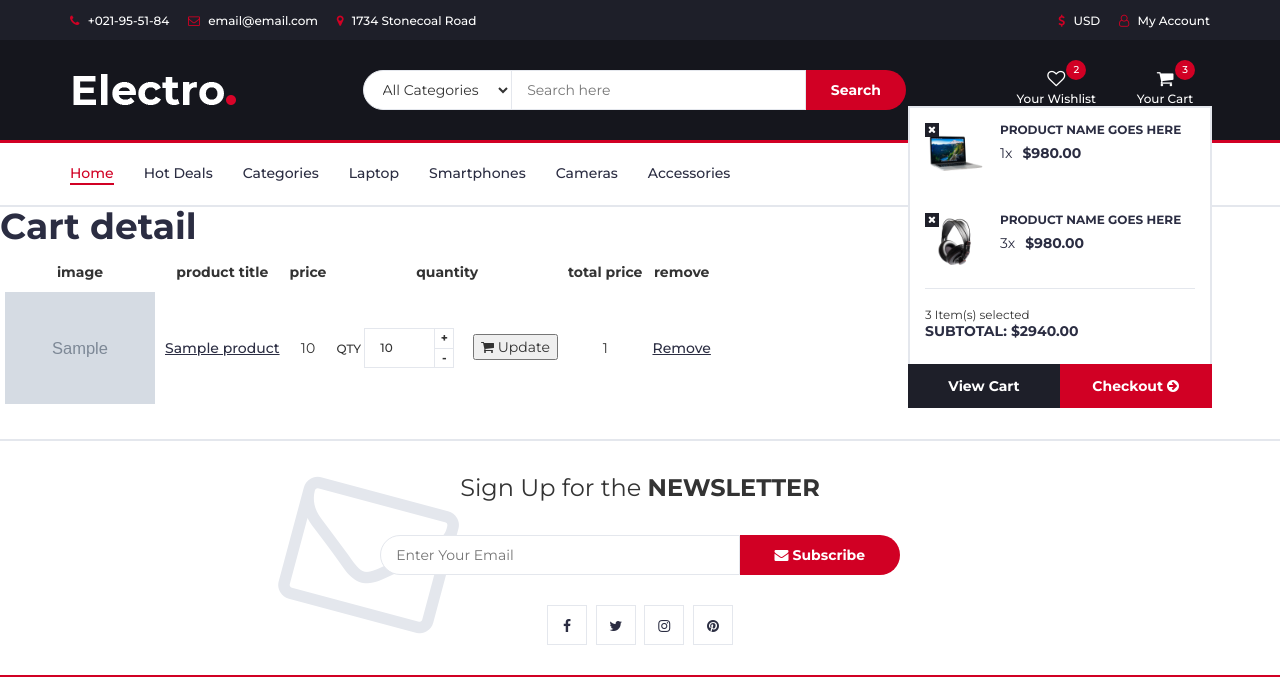
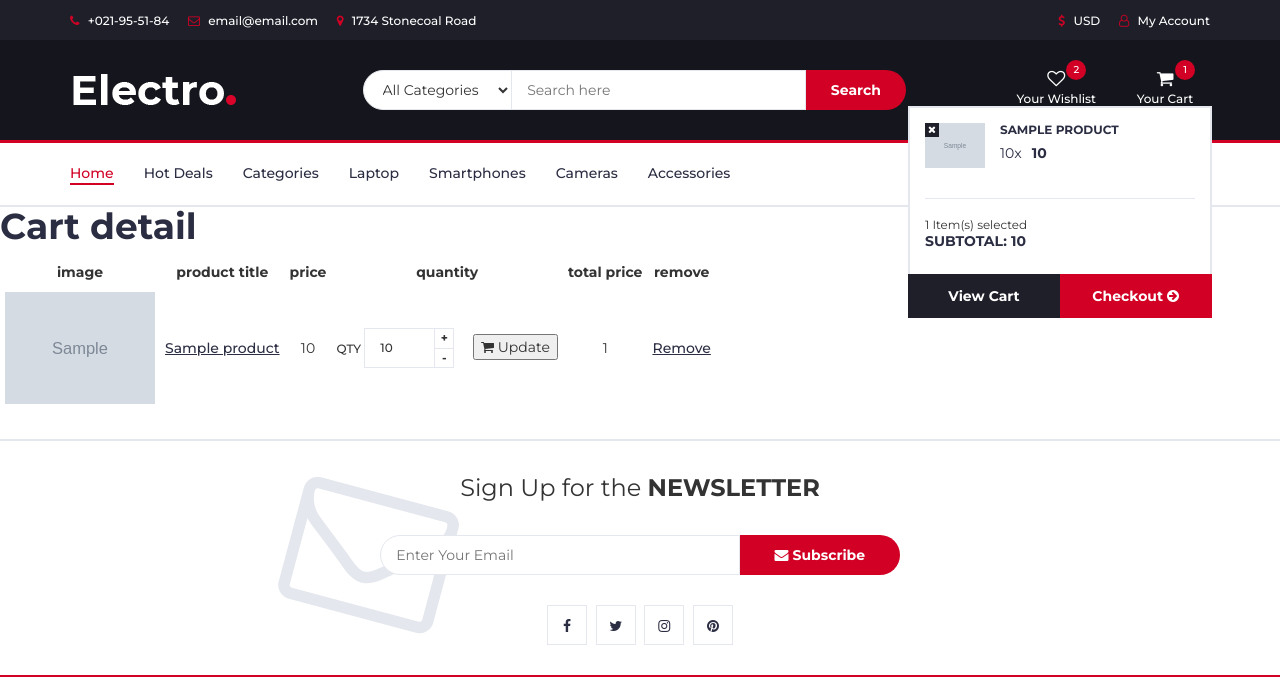
Before and after one commit to miladhzz/daneshjooyar_shop2, a Django app: template shop/templates/cart_detail.html in a window 1280 px wide, after a click that opens the changed part. Shown: the top 677 px of the page. Run offline with Django 3.2, Linux system fonts and the light colour scheme; the template is opened without the code that fills it: most values are stand-ins (such as "Sample title", 1, 10 or a date in 2020); grey boxes marked "Sample" are stand-in pictures; some libraries are stand-ins or nearby versions.

Commit message:
link to cart with context processor

```diff
--- a/daneshjooyar_shop2/settings.py
+++ b/daneshjooyar_shop2/settings.py
@@ -65,6 +65,7 @@ TEMPLATES = [
                 'django.template.context_processors.request',
                 'django.contrib.auth.context_processors.auth',
                 'django.contrib.messages.context_processors.messages',
+                'shop.context_processors.cart',
             ],
         },
     },
--- a/shop/cart.py
+++ b/shop/cart.py
@@ -5,9 +5,9 @@ class Cart:
     def __init__(self, request):
         self.session = request.session
 
-        cart = request.session.get(CART_SESSION_ID)
+        cart = self.session.get(CART_SESSION_ID)
         if not cart:
-            cart = request.session[CART_SESSION_ID] = {}
+            cart = self.session[CART_SESSION_ID] = {}
 
         self.cart = cart
 
--- a/shop/templates/base.html
+++ b/shop/templates/base.html
@@ -105,38 +105,29 @@
 									<a class="dropdown-toggle" data-toggle="dropdown" aria-expanded="true">
 										<i class="fa fa-shopping-cart"></i>
 										<span>Your Cart</span>
-										<div class="qty">3</div>
+										<div class="qty">{{ cart.cart_length }}</div>
 									</a>
 									<div class="cart-dropdown">
 										<div class="cart-list">
+                                            {% for item in cart %}
 											<div class="product-widget">
 												<div class="product-img">
-													<img src="{% static './img/product01.png' %}" alt="">
+													<img src="{{ item.product.image.url }}" alt="{{ item.product.title }}">
 												</div>
 												<div class="product-body">
-													<h3 class="product-name"><a href="#">product name goes here</a></h3>
-													<h4 class="product-price"><span class="qty">1x</span>$980.00</h4>
+													<h3 class="product-name"><a href="{{ item.product.get_absolute_url }}">{{ item.product.title }}</a></h3>
+													<h4 class="product-price"><span class="qty">{{ item.quantity }}x</span>{{ item.product.price }}</h4>
 												</div>
-												<button class="delete"><i class="fa fa-close"></i></button>
+												<a class="delete" href="{% url 'shop:remove_from_cart' item.product.id %}"><i class="fa fa-close"></i></a>
 											</div>
-
-											<div class="product-widget">
-												<div class="product-img">
-													<img src="{% static './img/product02.png' %}" alt="">
-												</div>
-												<div class="product-body">
-													<h3 class="product-name"><a href="#">product name goes here</a></h3>
-													<h4 class="product-price"><span class="qty">3x</span>$980.00</h4>
-												</div>
-												<button class="delete"><i class="fa fa-close"></i></button>
-											</div>
+                                            {% endfor %}
 										</div>
 										<div class="cart-summary">
-											<small>3 Item(s) selected</small>
-											<h5>SUBTOTAL: $2940.00</h5>
+											<small>{{ cart.cart_length }} Item(s) selected</small>
+											<h5>SUBTOTAL: {{ cart.all_total_price }}</h5>
 										</div>
 										<div class="cart-btns">
-											<a href="#">View Cart</a>
+											<a href="{% url 'shop:cart_detail' %}">View Cart</a>
 											<a href="#">Checkout  <i class="fa fa-arrow-circle-right"></i></a>
 										</div>
 									</div>
--- a/shop/templates/cart_detail.html
+++ b/shop/templates/cart_detail.html
@@ -39,7 +39,7 @@
         <tr>
             <td><img src="{{ item.product.image.url }}" alt="{{ item.product.title }}" width="150"/></td>
             <td><a href="{{ item.product.get_absolute_url }}">{{ item.product.title }}</a></td>
-            <td>{{ values.price }}</td>
+            <td>{{ item.price }}</td>
             <td>
                 <div class="add-to-cart">
                     <form method="post" action="{% url 'shop:add_to_cart' %}">
```
Also changed, not shown: shop/context_processors.py (added, +24 -0 lines), shop/views.py (+0 -13 lines).
